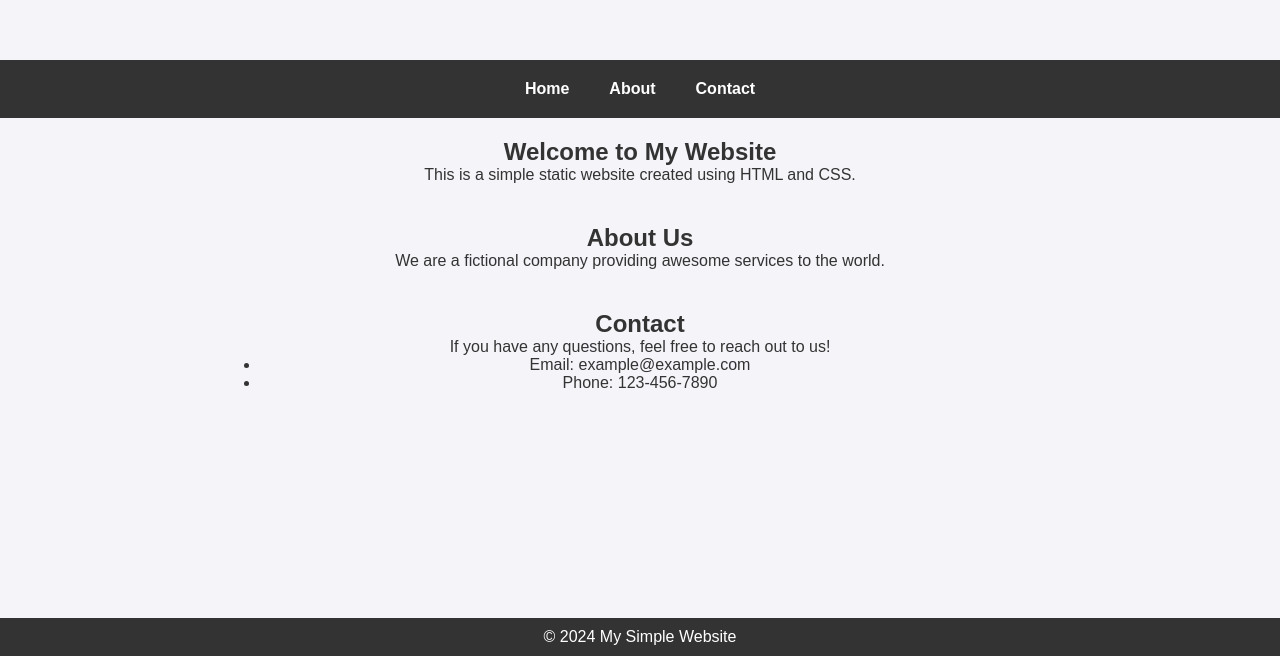
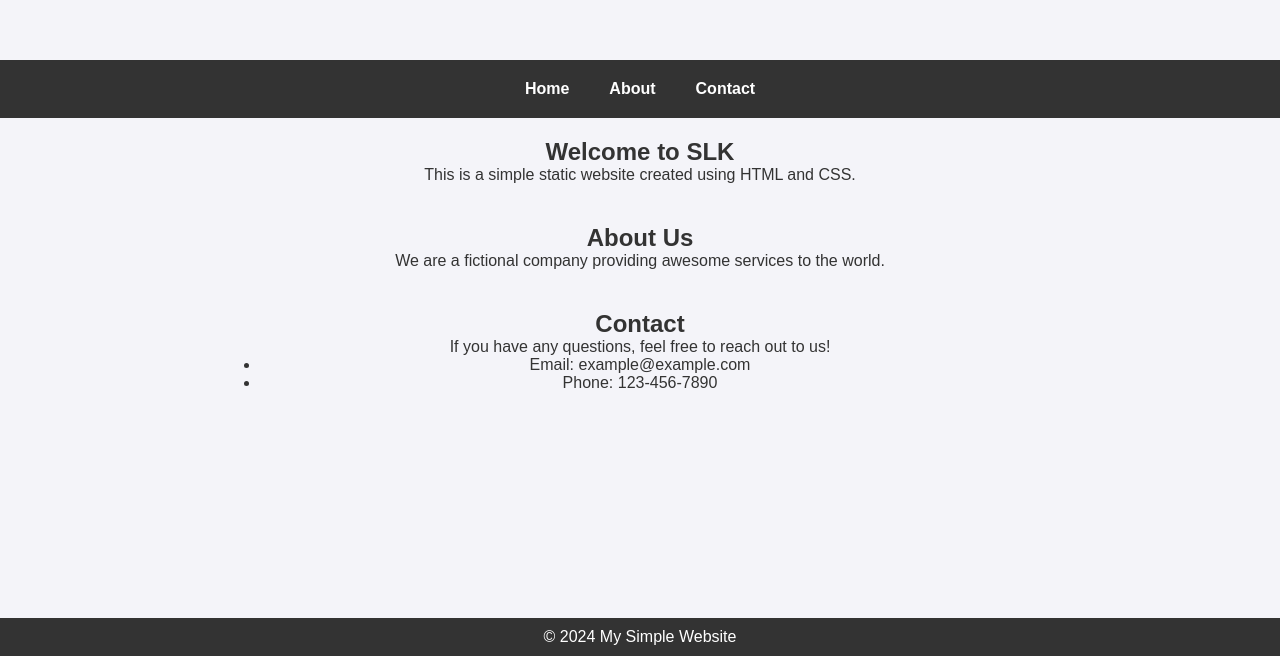
Before and after one commit to Gokul322003/Capstone-Project, a plain HTML site: page index.html in a window 1280 px wide. Shown: the part 144-800 px from the top of the page. Drawn offline with Linux system fonts and the light colour scheme.

Commit message:
Update index.html

```diff
--- a/index.html
+++ b/index.html
@@ -110,7 +110,7 @@
 
   <main>
     <section id="home">
-      <h1>Welcome to My Website</h1>
+      <h1>Welcome to SLK</h1>
       <p>This is a simple static website created using HTML and CSS.</p>
     </section>
 
```
